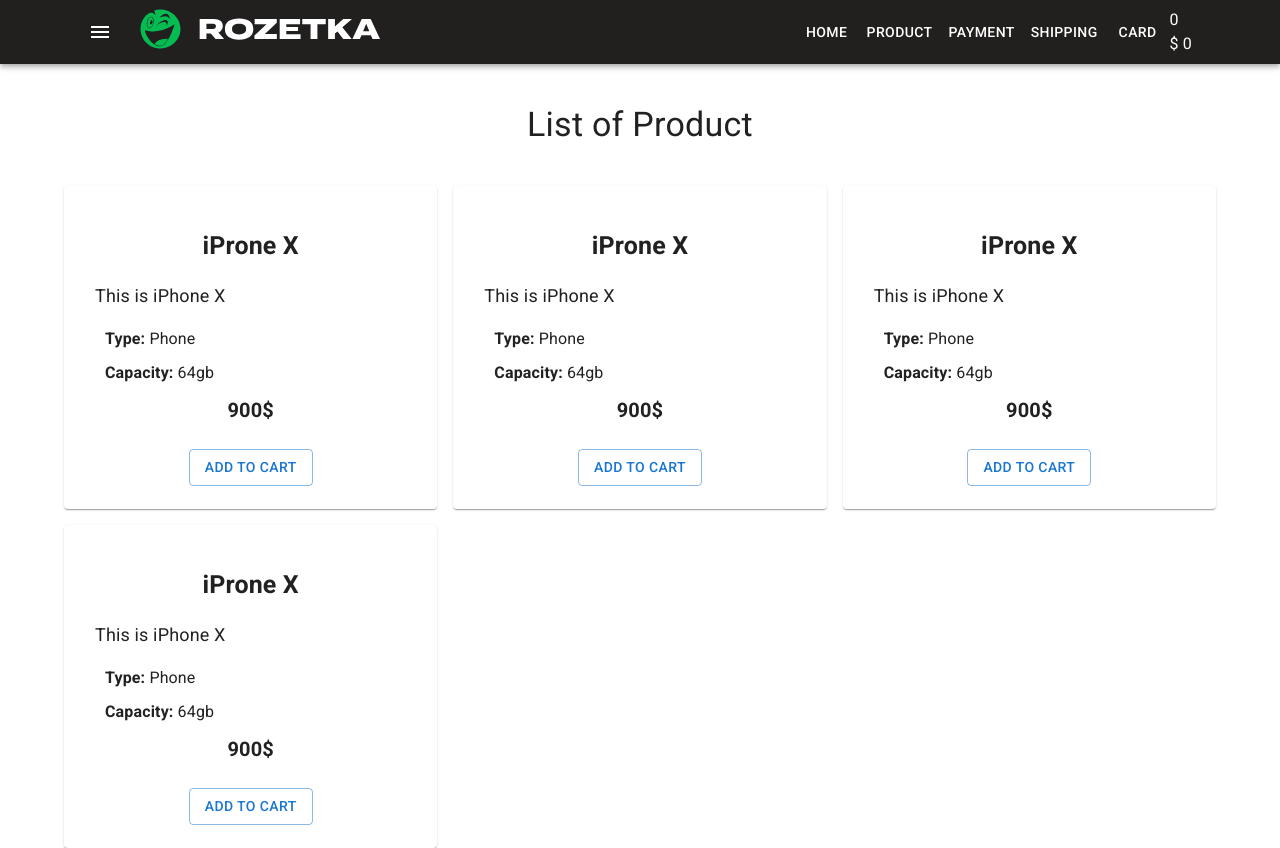
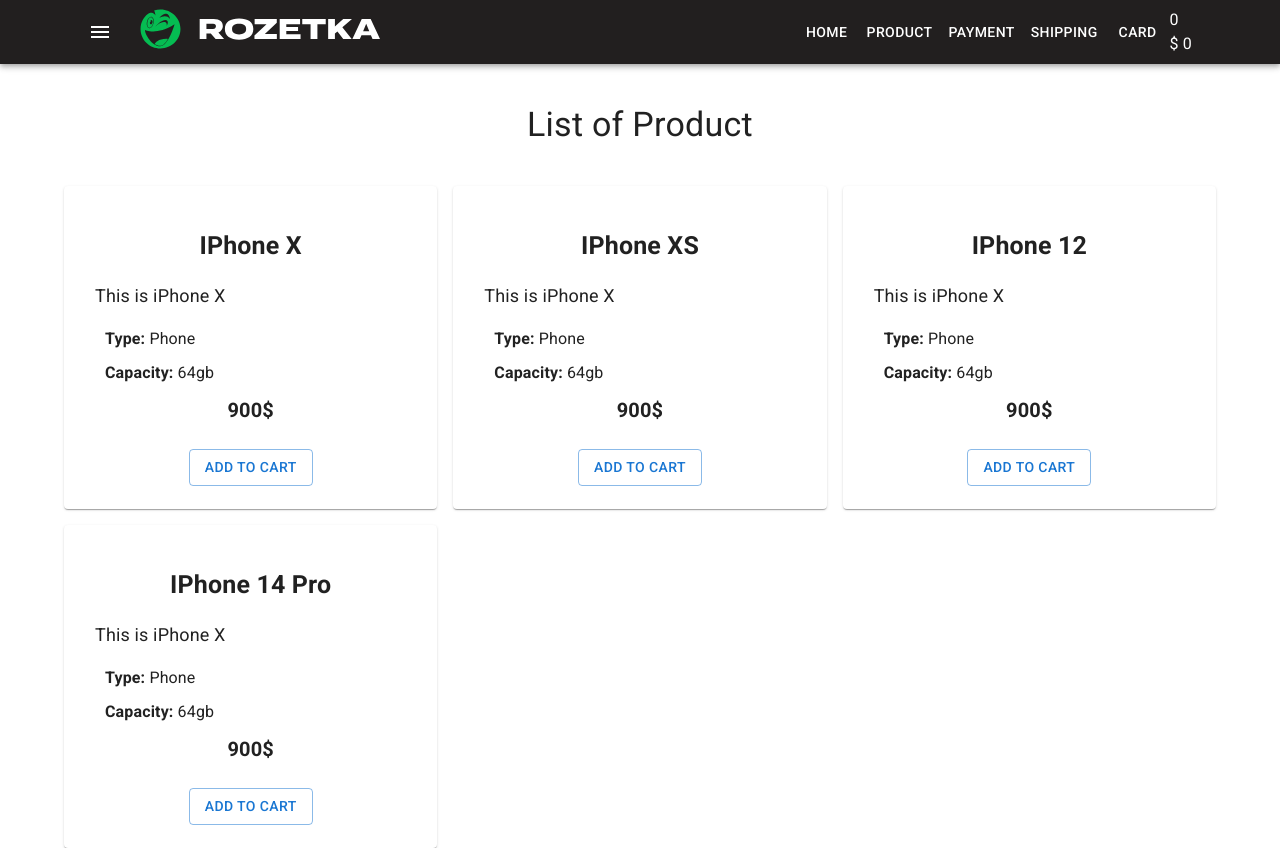
Before and after one commit to NikitOS-1/shop-project, a React (Create React App) app: page / in a window 1280 px wide. Built offline with nearby package versions, Linux system fonts and the light colour scheme.

Commit message:
add productArray

```diff
--- a/src/components/Products/ProductsList.tsx
+++ b/src/components/Products/ProductsList.tsx
@@ -7,16 +7,16 @@
   return (
     <Grid container direction="row" alignItems="center" spacing={2}>
       <Grid item xs={12} sm={6} md={4}>
-        <ProductsListItem />
+        <ProductsListItem title="IPhone X" />
       </Grid>
       <Grid item xs={12} sm={6} md={4}>
-        <ProductsListItem />
+        <ProductsListItem title="IPhone XS" />
       </Grid>
       <Grid item xs={12} sm={6} md={4}>
-        <ProductsListItem />
+        <ProductsListItem title="IPhone 12" />
       </Grid>
       <Grid item xs={12} sm={6} md={4}>
-        <ProductsListItem />
+        <ProductsListItem title="IPhone 14 Pro" />
       </Grid>
     </Grid>
   );
--- a/src/components/Products/ProductsListItem.tsx
+++ b/src/components/Products/ProductsListItem.tsx
@@ -1,13 +1,15 @@
 import { Button, Card, CardActions, CardContent } from "@mui/material";
 import "./ProductsListItem.scss";
 
-type Props = {};
+type Props = {
+  title?: string;
+};
 
 const ProductsListItem = (props: Props) => {
   return (
     <Card className="product-list-item">
       <CardContent>
-        <h4 className="product-title">iProne X</h4>
+        <h4 className="product-title">{props.title}</h4>
         <p className="product-desc">This is iPhone X</p>
         <div className="product-features">
           {" "}
```
Also changed, not shown: src/components/Products/productsArray.ts (added, +17 -0 lines).
